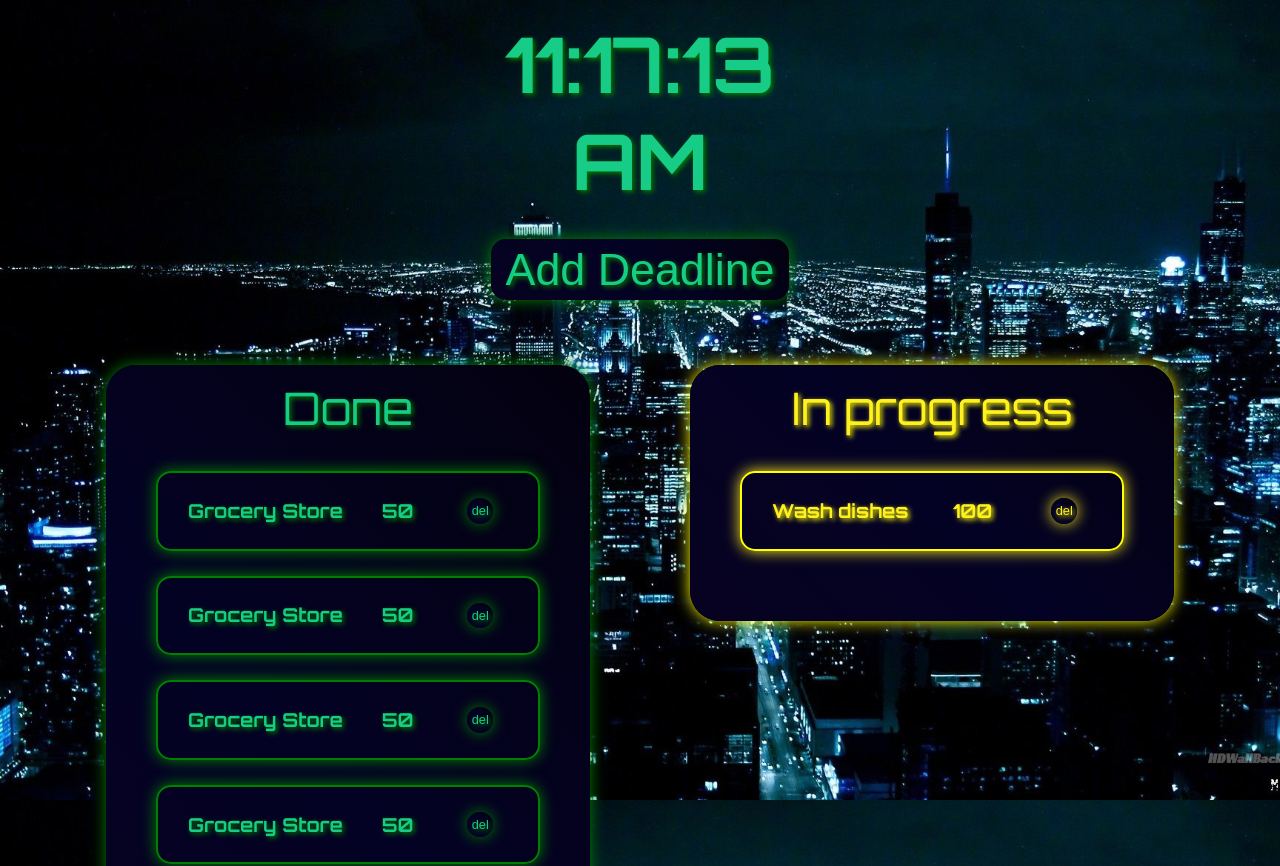
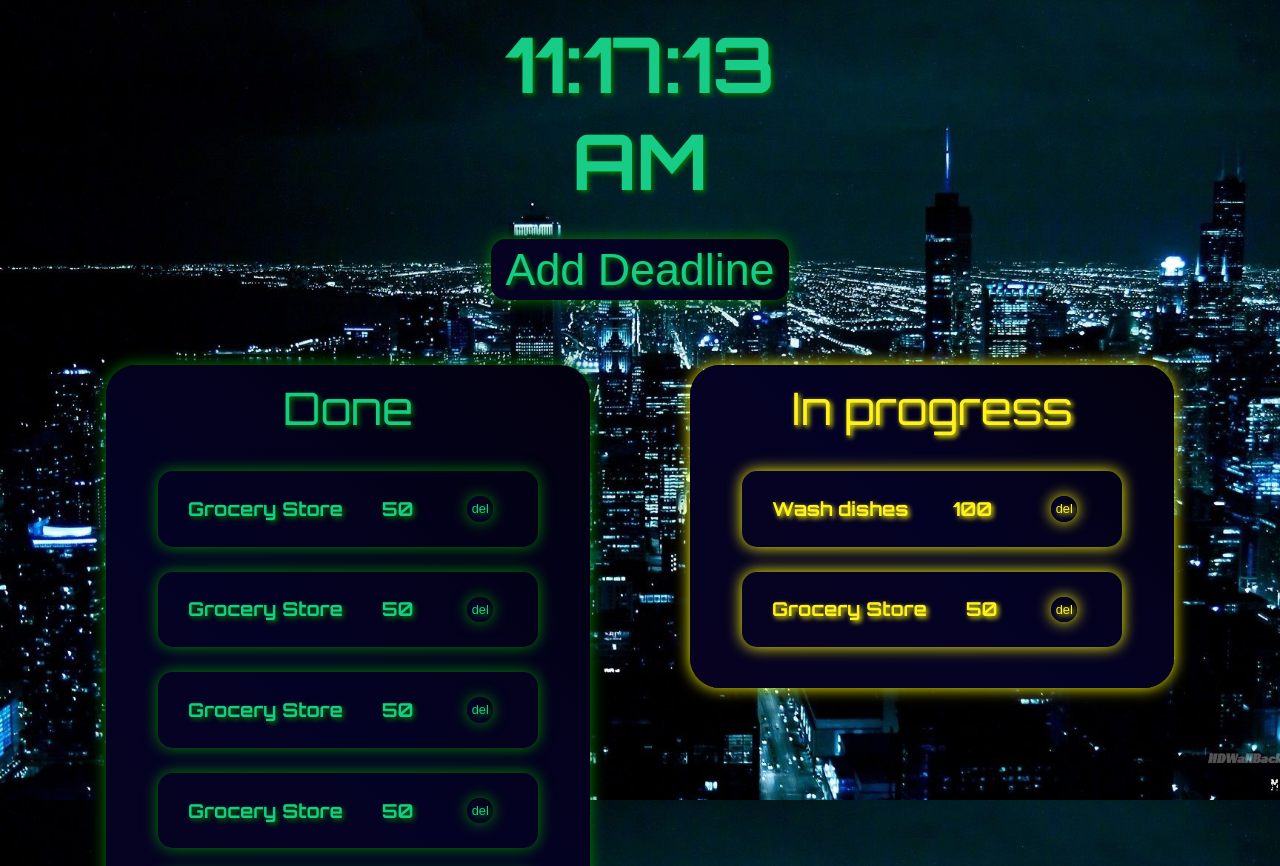
Before and after one commit to hffxx/todoApp, a React (Create React App) app: page / in a window 1280 px wide. Shown: the top 866 px of the page. Built offline with nearby package versions, Linux system fonts and the light colour scheme.

Commit message:
style: list element style change

```diff
--- a/src/App.js
+++ b/src/App.js
@@ -59,7 +59,7 @@ const App = () => {
     },
     {
       todoTitle: "Grocery Store",
-      todoStatus: "Done",
+      todoStatus: "In progress",
       todoTimeLeft: 50,
       todoId: uuidv4(),
     },
--- a/src/components/Board.js
+++ b/src/components/Board.js
@@ -31,19 +31,6 @@ const StyledBoard = styled.div`
   .board__title {
     margin: 15px;
     font-size: 3.5vw;
-    ${({ title }) =>
-      (title === "Expired" && {
-        color: "#ff073a",
-        textShadow: textShadowRed,
-      }) ||
-      (title === "Done" && {
-        color: "#16cc86",
-        textShadow: textShadowGreen,
-      }) ||
-      (title === "In progress" && {
-        color: "#FFF01F",
-        textShadow: textShadowYellow,
-      })}
   }
   @media only screen and (max-width: 992px) {
     width: 60vw;
@@ -52,9 +39,21 @@ const StyledBoard = styled.div`
     }
   }
   ${({ title }) =>
-    (title === "Expired" && { boxShadow: " 0 0 15px red" }) ||
-    (title === "Done" && { boxShadow: " 0 0 15px green" }) ||
-    (title === "In progress" && { boxShadow: " 0 0 15px yellow" })}
+    (title === "Expired" && {
+      boxShadow: " 0 0 15px red",
+      color: "#ff073a",
+      textShadow: textShadowRed,
+    }) ||
+    (title === "Done" && {
+      boxShadow: " 0 0 15px green",
+      color: "#16cc86",
+      textShadow: textShadowGreen,
+    }) ||
+    (title === "In progress" && {
+      boxShadow: " 0 0 15px yellow",
+      color: "#FFF01F",
+      textShadow: textShadowYellow,
+    })}
 `;
 
 const Board = ({ title, func, isModal }) => {
--- a/src/components/BoardListElement.js
+++ b/src/components/BoardListElement.js
@@ -10,7 +10,7 @@ const StyledBoardListElement = styled.div`
   margin-bottom: 25px;
   padding: 10px 30px;
   color: "#16cc86";
-  border: 2px solid #16cc86;
+  border: none;
   box-shadow: 0 0 15px green;
   text-shadow: 0 0 15px green;
   border-radius: 15px;
@@ -23,20 +23,17 @@ const StyledBoardListElement = styled.div`
     (status === "Expired" && {
       color: "#ff073a",
       textShadow: "2px 2px 5px red",
-      border: "2px solid red",
       boxShadow: "0 0 15px red",
     }) ||
     (status === "Done" && {
       color: "#16cc86",
       textShadow: "2px 2px 5px green",
-      border: "2px solid green",
       boxShadow: "0 0 15px green",
     }) ||
     (status === "In progress" && {
       color: "#FFF01F",
       textShadow: "2px 2px 5px yellow",
-      border: "2px solid yellow",
-      boxShadow: "0 0 15px ",
+      boxShadow: "0 0 15px yellow",
     })}
 `;
 
```
